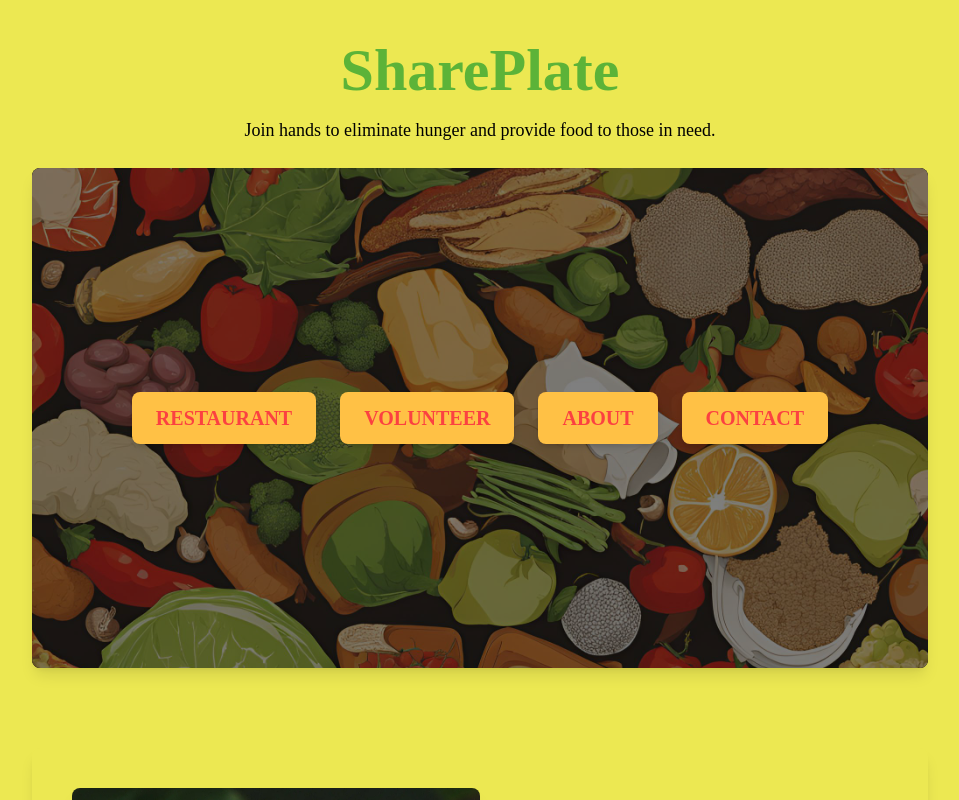
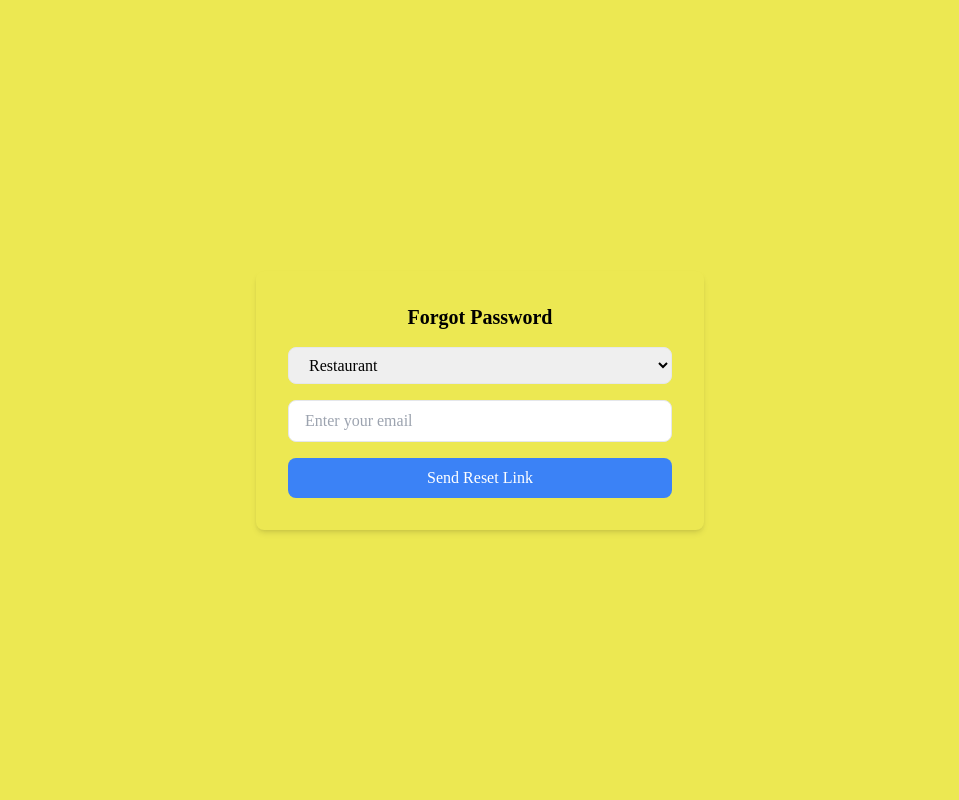
Before and after one commit to sh78ba/rescuefood, a React (Create React App) app in the folder frontend/rescuefood/: page /forgotpassword in a window 1280 px wide. Before the commit this address led to /. Shown: the top 800 px of the page, without its empty margins (160-1119 px from the left). Built offline with nearby package versions, Linux system fonts and the light colour scheme; a web font is replaced by a local one.

Commit message:
added forgot password page

```diff
--- a/frontend/rescuefood/src/App.js
+++ b/frontend/rescuefood/src/App.js
@@ -1,4 +1,4 @@
-// import { Route, Routes, useLocation } from "react-router";
+
 import { Navigate, Route, Routes } from "react-router";
 import ProtectedRoute from "./components/auth/ProtectedRoute";
 import "./App.css";
@@ -10,6 +10,7 @@ import DashboardVolunteer from "./components/Volunteer/DashboardVolunteer";
 import RestaurantSignUp from "./components/Restaurant/RestaurantSignup";
 import VolunteerSignup from "./components/Volunteer/VolunteerSignUp";
 import Kycform from "./components/Kycform";
+import ForgotPassword from "./components/ForgotandResetPassword/ForgotPassword";
 
 function App() {
   return (
@@ -17,6 +18,7 @@ function App() {
       <Routes>
         <Route path="/" element={<Home />} />
         <Route path="/topdonors" element={<Topdonors />} />
+        <Route path="/forgotpassword" element={<ForgotPassword />} />
 
 
         {/* Restaurant Authentication */}
--- /dev/null
+++ b/frontend/rescuefood/src/components/ForgotandResetPassword/ForgotPassword.js
@@ -0,0 +1,64 @@
+import React, { useState } from "react";
+import axios from "axios";
+import { BACKEND_PATH } from "../configs/routesconfig";
+
+const ForgotPassword = () => {
+  const [email, setEmail] = useState("");
+  const [userType, setUserType] = useState("restaurant"); // Default type
+  const [message, setMessage] = useState("");
+  const [error, setError] = useState("");
+
+  const handleSubmit = async (e) => {
+    e.preventDefault();
+    setMessage("");
+    setError("");
+
+    try {
+      const response = await axios.post(
+        `${BACKEND_PATH}/rescuefood/api/v1/${userType}/forgot-password`,
+        { email }
+      );
+      setMessage(response.data.message);
+    } catch (err) {
+      setError(err.response?.data?.message || "Something went wrong!");
+    }
+  };
+
+  return (
+    <div className="flex justify-center items-center min-h-screen bg-[#ECE852]">
+      <div className="w-full max-w-md bg-[#ECE852] p-8 rounded-lg shadow-md">
+        <h2 className="text-xl font-bold text-center mb-4">Forgot Password</h2>
+        {message && <p className="text-green-500 text-sm text-center">{message}</p>}
+        {error && <p className="text-red-500 text-sm text-center">{error}</p>}
+        <form onSubmit={handleSubmit} className="space-y-4">
+          {/* User Type Selection */}
+          <select
+            value={userType}
+            onChange={(e) => setUserType(e.target.value)}
+            className="w-full px-4 py-2 border rounded-lg focus:outline-none"
+          >
+            <option value="restaurant">Restaurant</option>
+            <option value="volunteer">Volunteer</option>
+          </select>
+
+          {/* Email Input */}
+          <input
+            type="email"
+            className="w-full px-4 py-2 border rounded-lg focus:outline-none"
+            placeholder="Enter your email"
+            value={email}
+            onChange={(e) => setEmail(e.target.value)}
+            required
+          />
+
+          {/* Submit Button */}
+          <button className="w-full bg-blue-500 text-white py-2 rounded-lg hover:bg-blue-400">
+            Send Reset Link
+          </button>
+        </form>
+      </div>
+    </div>
+  );
+};
+
+export default ForgotPassword;
--- /dev/null
+++ b/frontend/rescuefood/src/components/ForgotandResetPassword/ResetPassword.js
@@ -0,0 +1,54 @@
+import React, { useState } from "react";
+import axios from "axios";
+import { BACKEND_PATH } from "../configs/routesconfig";
+import { useLocation, useNavigate } from "react-router-dom";
+
+const ResetPassword = () => {
+  const [newPassword, setNewPassword] = useState("");
+  const [message, setMessage] = useState("");
+  const [error, setError] = useState("");
+  const location = useLocation();
+  const navigate = useNavigate();
+
+  // Extract token from URL
+  const token = new URLSearchParams(location.search).get("token");
+
+  const handleSubmit = async (e) => {
+    e.preventDefault();
+    setMessage("");
+    setError("");
+
+    try {
+      const response = await axios.post(`${BACKEND_PATH}/rescuefood/api/v1/reset-password`, { token, newPassword });
+      setMessage(response.data.message);
+      setTimeout(() => navigate("/login"), 2000);
+    } catch (err) {
+      setError(err.response?.data?.message || "Something went wrong!");
+    }
+  };
+
+  return (
+    <div className="flex justify-center items-center min-h-screen bg-gray-100">
+      <div className="w-full max-w-md bg-white p-8 rounded-lg shadow-md">
+        <h2 className="text-xl font-bold text-center mb-4">Reset Password</h2>
+        {message && <p className="text-green-500 text-sm text-center">{message}</p>}
+        {error && <p className="text-red-500 text-sm text-center">{error}</p>}
+        <form onSubmit={handleSubmit} className="space-y-4">
+          <input
+            type="password"
+            className="w-full px-4 py-2 border rounded-lg focus:outline-none"
+            placeholder="Enter new password"
+            value={newPassword}
+            onChange={(e) => setNewPassword(e.target.value)}
+            required
+          />
+          <button className="w-full bg-blue-500 text-white py-2 rounded-lg hover:bg-blue-400">
+            Reset Password
+          </button>
+        </form>
+      </div>
+    </div>
+  );
+};
+
+export default ResetPassword;
--- a/frontend/rescuefood/src/components/LoginPage/Login.js
+++ b/frontend/rescuefood/src/components/LoginPage/Login.js
@@ -23,7 +23,9 @@ const Login = (props) => {
     const { name, value } = e.target;
     setFormData({ ...formData, [name]: value });
   };
-
+  const handleForgotPassword=()=>{
+    navigate("/forgotpassword")
+  }
   const handleLogin = async (e) => {
     e.preventDefault();
     setError('');
@@ -100,7 +102,7 @@ const Login = (props) => {
           </div>
           {error && <p className="text-red-500 text-sm mt-1">{error}</p>}
           <div className="text-right">
-            <p className="text-sm text-green-500 hover:underline cursor-pointer">
+            <p onClick={handleForgotPassword} className="text-sm text-green-500 hover:underline cursor-pointer">
               Forgot Password?
             </p>
           </div>
```
